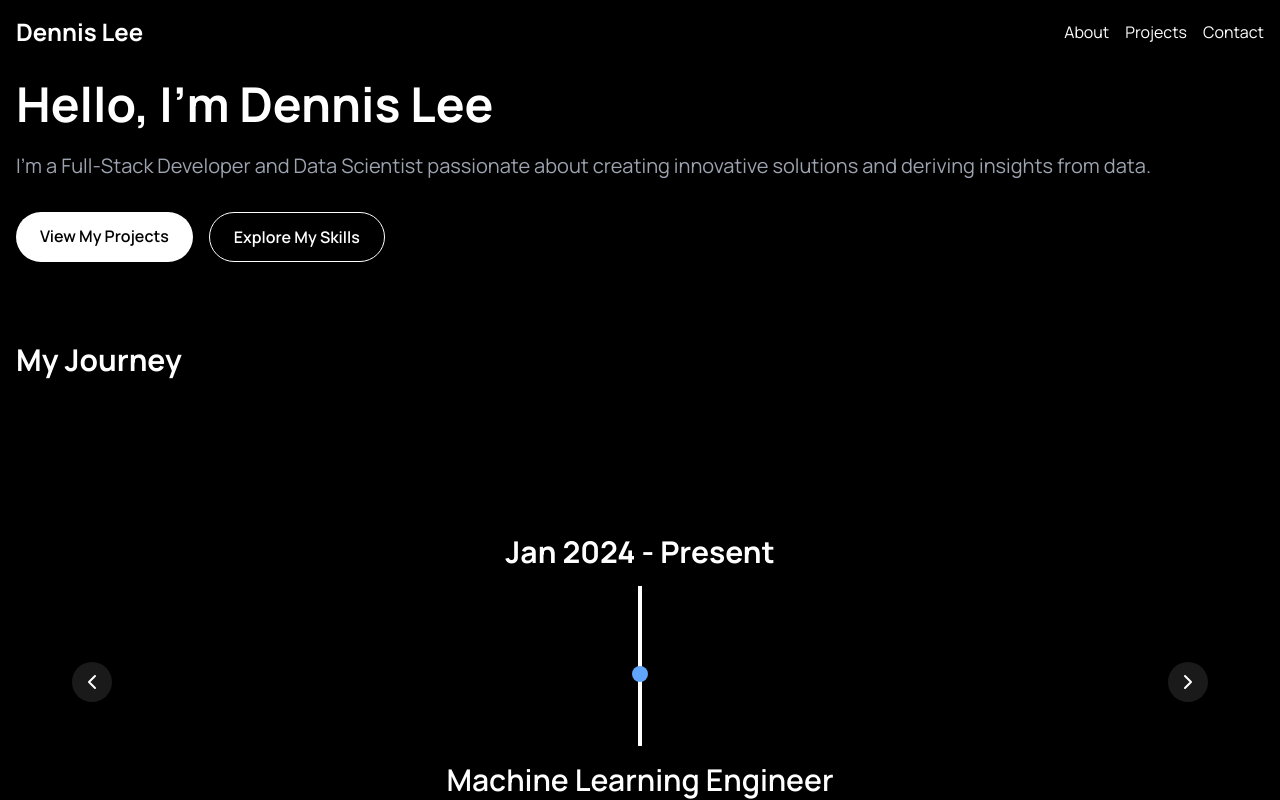
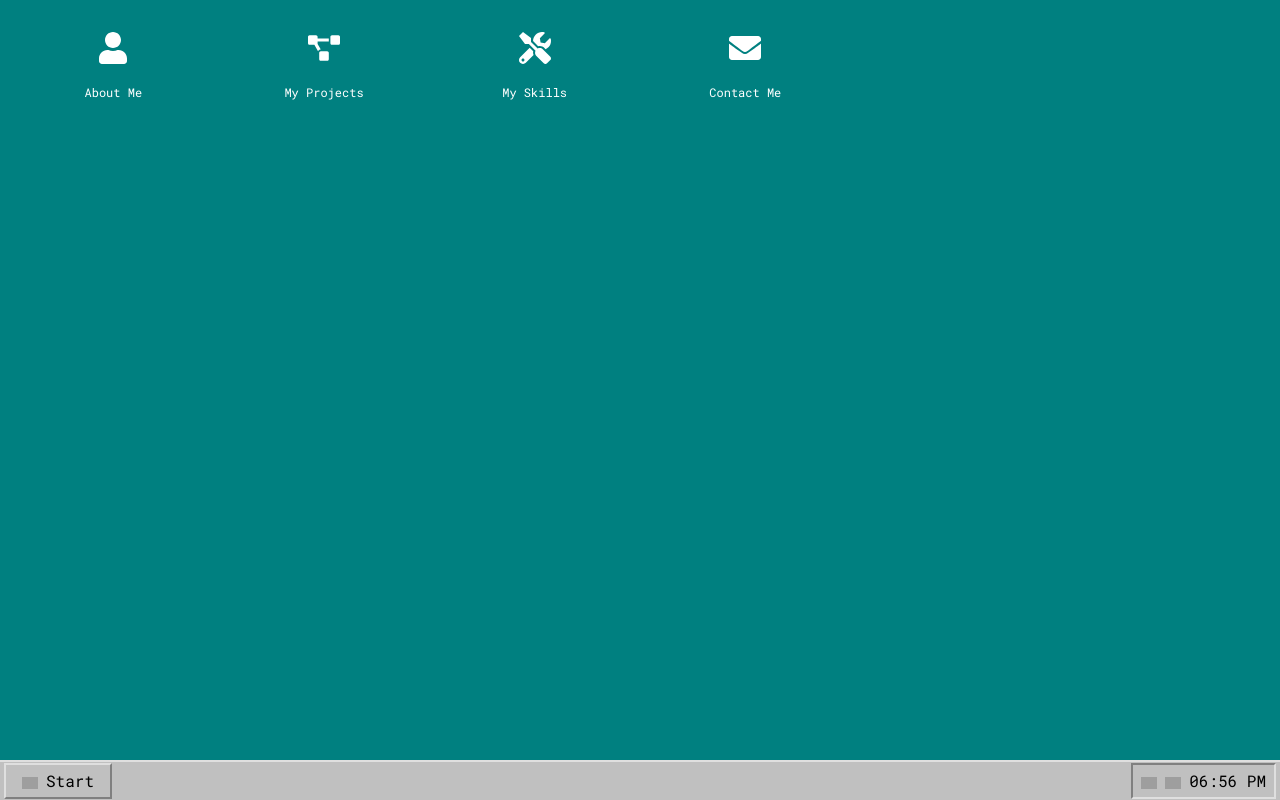
Before and after one commit to DennwsLee/Dennis-playground, a Next.js app: page / in a window 1280 px wide. Built offline with nearby package versions, Linux system fonts and the light colour scheme; grey boxes are pictures that could not be loaded.

Commit message:
new branch retro

```diff
--- a/app/(landing)/page.tsx
+++ b/app/(landing)/page.tsx
@@ -1,58 +1,159 @@
 "use client"
-import Navbar from '@/components/navbar';
-import Timeline from '@/components/Timeline';
-import ProjectSection from '@/components/project-section';
-import SkillsSection from '@/components/skill-section';
-import ContactSection from '@/components/contact-section';
 import { useState } from 'react';
-import { motion } from 'framer-motion';
-import { Manrope } from 'next/font/google';
-import TimelineNavigation from '@/components/TimelineNavigation';
+import Desktop from '@/components/Desktop';
+import Window from '@/components/Window';
+import Taskbar from '@/components/Taskbar';
+import { Roboto_Mono } from 'next/font/google';
 
-const manrope = Manrope({ subsets: ['latin'] });
+const robotoMono = Roboto_Mono({ subsets: ['latin'] });
 
 export default function Home() {
-  const [currentIndex, setCurrentIndex] = useState(0);
+  const [openWindows, setOpenWindows] = useState<string[]>([]);
+
+  const toggleWindow = (windowName: string) => {
+    setOpenWindows(prev =>
+      prev.includes(windowName)
+        ? prev.filter(name => name !== windowName)
+        : [...prev, windowName]
+    );
+  };
+
+  const experienceItems = [
+    {
+      timeframe: "Jan 2024 - Present",
+      title: "Machine Learning Engineer",
+      company: "Automorphic AI (YC S23)",
+      description: [
+        "Researched and developed an approach to long-term memory in LLMs",
+        "Developed SQL agent capable of reasoning through cross-table queries",
+        "Pioneering a model training technique with just 10 samples",
+        "Experimenting with reinforcement fine tuning on Llama 3.2 1B and 3B models"
+      ]
+    },
+    {
+      timeframe: "Aug 2024 - Present",
+      title: "Data Science / ML Intern",
+      company: "Lucid Motors",
+      description: [
+        "Integrating AI into business operations processes",
+        "Developing backend for in-car AI agent",
+        "Training text classification pipeline with UI",
+        "Fine-tuned Llama 3.1 (70B) for customer feedback classification",
+        "Developing a hybrid, low latency and locally hosted voice assistant",
+        "Created a customer issue diagnosis system"
+      ]
+    },
+    {
+      timeframe: "May 2024 - Aug 2024",
+      title: "AI Program Manager Intern",
+      company: "Lucid Motors",
+      description: [
+        "Defined business requirement documentation for use of AI in customer care processes",
+        "Used Lucid Chart to outline existing roadside assistance processes and where automation can occur",
+        "Meeting with key stakeholders to define specific requirements and communicating with data scientist",
+      ]
+    },
+    {
+      timeframe: "Aug 2023 - Dec 2023",
+      title: "Undergraduate Researcher",
+      company: "Autonomous Connected Transportation Lab",
+      description: [
+        "Created predictive models using XGBoost, SHAP, PyTorch",
+        "Generated multi-objective optimization models (MOO)",
+        "Improved transit efficiency by 15% and reduced emissions by 22%"
+      ]
+    },
+    {
+      timeframe: "May 2023 - Aug 2023",
+      title: "Software Engineer Intern",
+      company: "Automorphic AI (YC S23)",
+      description: [
+        "Designed and optimized inference engine, reducing latency by 17%",
+        "Forward deployed engineer in integrating containerized docker environments",
+        "Built and deployed 12 web apps using Next.js, Typescript, Python, and SQL",
+        "Led the integration of S3 and Redshift for seamless data ingestion"
+      ]
+    }
+  ];
 
   return (
-    <div className={`min-h-screen w-full bg-black text-white ${manrope.className}`}>
-      <Navbar />
-      <main className="max-w-7xl mx-auto px-4 py-20">
-        <motion.section
-          initial={{ opacity: 0, y: 20 }}
-          animate={{ opacity: 1, y: 0 }}
-          transition={{ duration: 0.8 }}
-          className="mb-20"
-        >
-          <h1 className="text-5xl font-bold mb-6">Hello, I'm Dennis Lee</h1>
-          <p className="text-xl text-gray-400 mb-8">
-            I'm a Full-Stack Developer and Data Scientist passionate about creating innovative solutions and deriving insights from data.
-          </p>
-          <div className="flex space-x-4">
-            <a href="#projects" className="bg-white text-black px-6 py-3 rounded-full font-semibold hover:bg-gray-200 transition duration-300">
-              View My Projects
-            </a>
-            <a href="#skills" className="border border-white text-white px-6 py-3 rounded-full font-semibold hover:bg-white hover:text-black transition duration-300">
-              Explore My Skills
-            </a>
+    <div className={`min-h-screen w-full bg-[#008080] text-black overflow-hidden ${robotoMono.className}`}>
+      <Desktop onIconClick={toggleWindow} />
+
+      {openWindows.includes('about') && (
+        <Window title="About Me - Notepad" onClose={() => toggleWindow('about')}>
+          <div className={`min-h-screen w-full bg-[#008080] text-black overflow-hidden ${robotoMono.className}`}>
+            <p className="mb-2">Hello, I'm Dennis Lee</p>
+            <p>
+              I'm a Full-Stack Developer and Data Scientist passionate about creating innovative solutions and deriving insights from data.
+            </p>
           </div>
-        </motion.section>
+        </Window>
+      )}
 
-        <section className="mb-20">
-          <h2 className="text-3xl font-bold mb-6">My Journey</h2>
-          <div className="relative h-[70vh] max-w-6xl mx-auto">
-            <Timeline currentIndex={currentIndex} />
-            <TimelineNavigation
-              onPrev={() => setCurrentIndex(Math.max(0, currentIndex - 1))}
-              onNext={() => setCurrentIndex(Math.min(4, currentIndex + 1))}
-            />
+      {openWindows.includes('experience') && (
+        <Window title="My Experience - Resume.txt" onClose={() => toggleWindow('experience')}>
+          <div className={`text-sm overflow-y-auto max-h-96 ${robotoMono.className}`}>
+            {experienceItems.map((item, index) => (
+              <div key={index} className="mb-4">
+                <p className="font-bold">{item.title}</p>
+                <p>{item.company}</p>
+                <p className="text-xs">{item.timeframe}</p>
+                <ul className="list-disc pl-5 mt-1">
+                  {item.description.map((desc, i) => (
+                    <li key={i} className="text-xs">{desc}</li>
+                  ))}
+                </ul>
+              </div>
+            ))}
           </div>
-        </section>
+        </Window>
+      )}
 
-        <ProjectSection />
-        <SkillsSection />
-        <ContactSection />
-      </main>
+      {openWindows.includes('projects') && (
+        <Window title="My Projects - Projects.txt" onClose={() => toggleWindow('projects')}>
+          <div className={`text-sm ${robotoMono.className}`}>
+            <p className="font-bold mb-2">Featured Projects:</p>
+            <ul className="list-disc pl-5">
+              <li>AI-powered customer issue diagnosis system</li>
+              <li>Hybrid, low latency voice assistant</li>
+              <li>Multi-objective optimization models for transit efficiency</li>
+              <li>Containerized inference engine with 17% latency reduction</li>
+            </ul>
+          </div>
+        </Window>
+      )}
+
+      {openWindows.includes('skills') && (
+        <Window title="My Skills - Skills.txt" onClose={() => toggleWindow('skills')}>
+          <div className={`text-sm ${robotoMono.className}`}>
+            <p className="font-bold mb-2">Technical Skills:</p>
+            <ul className="list-disc pl-5">
+              <li>Languages: Python, TypeScript, SQL</li>
+              <li>Frameworks: React, Next.js, PyTorch</li>
+              <li>AI/ML: LLMs, XGBoost, SHAP</li>
+              <li>Cloud: AWS (S3, Redshift)</li>
+              <li>Tools: Docker, Git, Lucid Chart</li>
+            </ul>
+          </div>
+        </Window>
+      )}
+
+      {openWindows.includes('contact') && (
+        <Window title="Contact Me - Contact.txt" onClose={() => toggleWindow('contact')}>
+          <div className={`text-sm ${robotoMono.className}`}>
+            <p className="font-bold mb-2">Get in Touch:</p>
+            <p className="mb-2">Feel free to reach out for collaborations or inquiries:</p>
+            <ul className="list-disc pl-5">
+              <li>Email: dennis.lee@example.com</li>
+              <li>LinkedIn: linkedin.com/in/dennis-lee</li>
+              <li>GitHub: github.com/dennis-lee</li>
+            </ul>
+          </div>
+        </Window>
+      )}
+
+      <Taskbar openWindows={openWindows} onWindowClick={toggleWindow} />
     </div>
   );
 }
--- a/app/globals.css
+++ b/app/globals.css
@@ -80,3 +80,45 @@ body,
     @apply bg-background text-foreground;
   }
 }
+
+body {
+  font-family: 'MS Sans Serif', 'Segoe UI', Tahoma, Geneva, Verdana, sans-serif;
+  background-color: #008080;
+  color: #000;
+  cursor: url('/cursors/arrow.cur'), auto;
+}
+
+.window {
+  border: 2px solid #dfdfdf;
+  border-bottom-color: #404040;
+  border-right-color: #404040;
+}
+
+.window-title {
+  background: linear-gradient(to right, #000080, #1084d0);
+  font-weight: bold;
+  color: white;
+  padding: 2px 4px;
+}
+
+.button {
+  border: 2px solid #dfdfdf;
+  border-bottom-color: #404040;
+  border-right-color: #404040;
+  background-color: #c0c0c0;
+  padding: 2px 6px;
+}
+
+.button:active {
+  border: 2px solid #404040;
+  border-bottom-color: #dfdfdf;
+  border-right-color: #dfdfdf;
+}
+
+input, textarea, [contenteditable] {
+  cursor: url('/cursors/text.cur'), text;
+}
+
+button, a, [role="button"] {
+  cursor: url('/cursors/pointer.cur'), pointer;
+}
--- /dev/null
+++ b/components/Desktop.tsx
@@ -0,0 +1,33 @@
+import { FaUser, FaProjectDiagram, FaTools, FaEnvelope } from 'react-icons/fa';
+
+interface DesktopProps {
+  onIconClick: (windowName: string) => void;
+}
+
+const Desktop: React.FC<DesktopProps> = ({ onIconClick }) => {
+  const icons = [
+    { name: 'about', Icon: FaUser, label: 'About Me' },
+    { name: 'projects', Icon: FaProjectDiagram, label: 'My Projects' },
+    { name: 'skills', Icon: FaTools, label: 'My Skills' },
+    { name: 'contact', Icon: FaEnvelope, label: 'Contact Me' },
+  ];
+
+  return (
+    <div className="p-4 grid grid-cols-6 gap-4">
+      {icons.map(({ name, Icon, label }) => (
+        <div
+          key={name}
+          className="flex flex-col items-center cursor-pointer"
+          onClick={() => onIconClick(name)}
+        >
+          <div className="w-16 h-16 bg-transparent flex items-center justify-center">
+            <Icon size={32} color="white" />
+          </div>
+          <span className="mt-1 text-white text-xs text-center">{label}</span>
+        </div>
+      ))}
+    </div>
+  );
+};
+
+export default Desktop;
--- /dev/null
+++ b/components/Taskbar.tsx
@@ -0,0 +1,37 @@
+import React from 'react';
+import Image from 'next/image';
+
+interface TaskbarProps {
+  openWindows: string[];
+  onWindowClick: (windowName: string) => void;
+}
+
+const Taskbar: React.FC<TaskbarProps> = ({ openWindows, onWindowClick }) => {
+  const currentTime = new Date().toLocaleTimeString([], { hour: '2-digit', minute: '2-digit' });
+
+  return (
+    <div className="fixed bottom-0 left-0 right-0 bg-[#c0c0c0] h-10 flex items-center px-1 border-t-2 border-[#dfdfdf]">
+      <button className="bg-[#c0c0c0] text-black px-4 py-1 mr-2 border-2 border-[#dfdfdf] border-r-[#808080] border-b-[#808080]">
+        <Image src="/icons/windows-logo.png" alt="Start" width={16} height={16} className="inline mr-2" />
+        Start
+      </button>
+      {openWindows.map((window) => (
+        <button
+          key={window}
+          className="bg-[#c0c0c0] text-black px-4 py-1 mr-1 border-2 border-[#dfdfdf] border-r-[#808080] border-b-[#808080]"
+          onClick={() => onWindowClick(window)}
+        >
+          {window}
+        </button>
+      ))}
+      <div className="flex-grow"></div>
+      <div className="bg-[#c0c0c0] text-black px-2 py-1 border-2 border-[#808080] border-r-[#dfdfdf] border-b-[#dfdfdf]">
+        <Image src="/icons/speaker.png" alt="Speaker" width={16} height={16} className="inline mr-2" />
+        <Image src="/icons/network.png" alt="Network" width={16} height={16} className="inline mr-2" />
+        {currentTime}
+      </div>
+    </div>
+  );
+};
+
+export default Taskbar;
--- /dev/null
+++ b/components/Window.tsx
@@ -0,0 +1,32 @@
+import React from 'react';
+import { motion } from 'framer-motion';
+
+interface WindowProps {
+  title: string;
+  onClose: () => void;
+  children: React.ReactNode;
+  className?: string;
+}
+
+const Window: React.FC<WindowProps> = ({ title, onClose, children, className }) => {
+  return (
+    <motion.div
+      initial={{ scale: 0.8, opacity: 0 }}
+      animate={{ scale: 1, opacity: 1 }}
+      exit={{ scale: 0.8, opacity: 0 }}
+      className={`absolute top-1/2 left-1/2 transform -translate-x-1/2 -translate-y-1/2 bg-[#c0c0c0] border-[3px] border-[#dfdfdf] border-l-[#808080] border-t-[#808080] shadow-md ${className}`}
+    >
+      <div className="bg-[#000080] text-white px-1 py-1 flex justify-between items-center">
+        <h2 className="text-sm font-bold">{title}</h2>
+        <button onClick={onClose} className="bg-[#c0c0c0] text-black px-2 py-0 text-xs border-2 border-[#dfdfdf] border-r-[#808080] border-b-[#808080]">
+          X
+        </button>
+      </div>
+      <div className="p-4 bg-[#c0c0c0]">
+        {children}
+      </div>
+    </motion.div>
+  );
+};
+
+export default Window;
--- a/package.json
+++ b/package.json
@@ -28,6 +28,7 @@
     "react": "^18",
     "react-dom": "^18",
     "react-hook-form": "^7.50.1",
+    "react-icons": "^5.3.0",
     "react-markdown": "^9.0.1",
     "replicate": "^0.29.0",
     "tailwind-merge": "^2.5.3",
```
Also changed, not shown: 1 other file (tests, documents, lock files or other folders).
